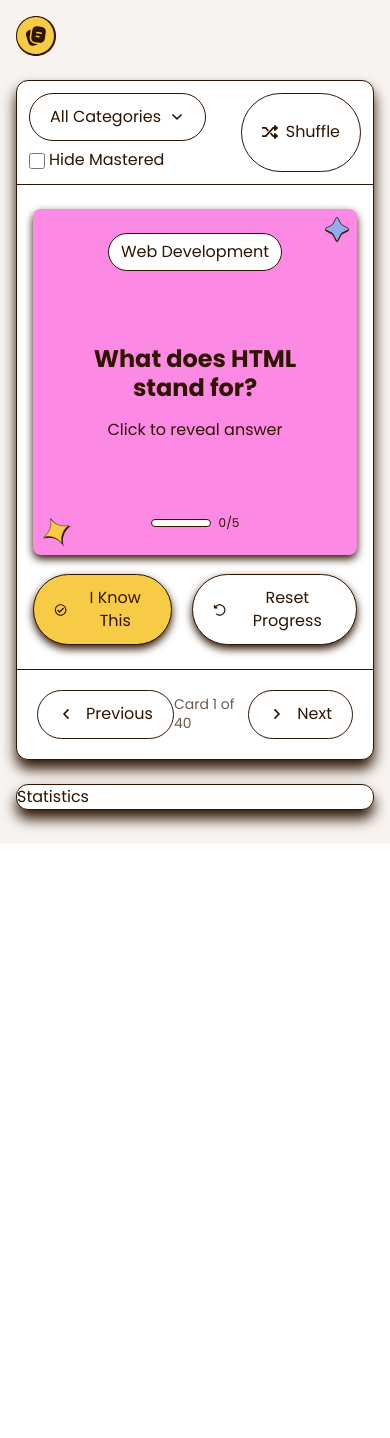
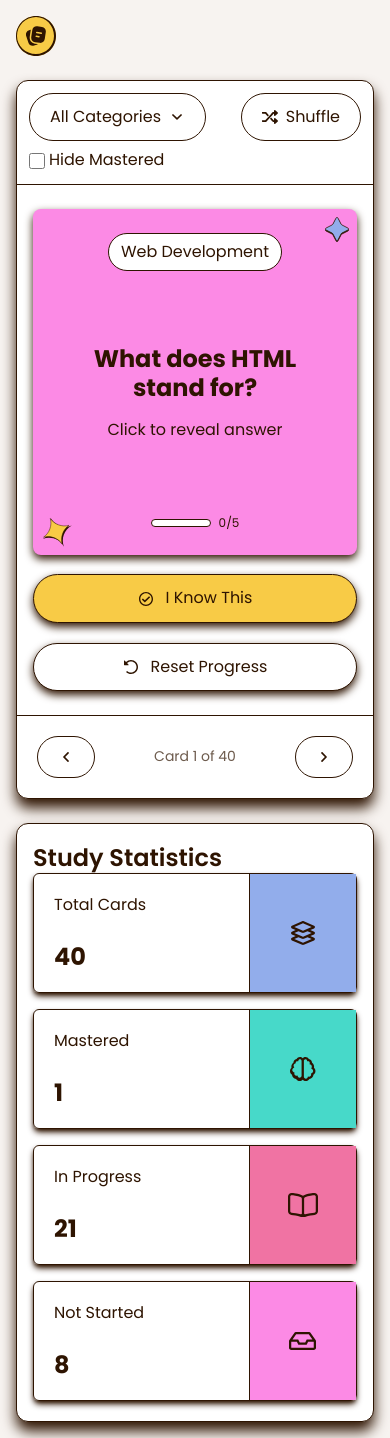
Before and after one commit to konarssuresh/flashcard-client, a React (Vite) app: page /study-mode in a window 390 px wide. Before the commit the page ends 844 px from the top, so only its background shows below. Built offline with nearby package versions, Linux system fonts and the light colour scheme.

Commit message:
statistics section code added

```diff
--- a/src/common-components/popover.jsx
+++ b/src/common-components/popover.jsx
@@ -68,12 +68,12 @@ const Popover = ({
       <AnimatePresence>
         {isOpen && children && (
           <Motion.div
-            whileInView={{ opacity: [0, 1], scale: [0.95, 1] }}
-            transition={{ duration: 0.2 }}
+            whileInView={{ opacity: [0, 1] }}
+            transition={{ duration: 0.6 }}
             onClick={handleClick}
             className={`absolute z-10 ${classes} bg-neutral-0 border border-neutral-900 rounded shadow-lg w-56 `}
           >
-            <div className="px-2 py-1.5">{children}</div>
+            <div className=" py-1.5">{children}</div>
           </Motion.div>
         )}
       </AnimatePresence>
--- a/src/pages/study-mode/main-section/main-section-content.jsx
+++ b/src/pages/study-mode/main-section/main-section-content.jsx
@@ -32,20 +32,20 @@ const MainSectionContent = ({ currentCard }) => {
       <QuestionCard question={card} />
       <div
         className={clsx({
-          "flex flex-row gap-5 justify-center": true,
+          "flex flex-col md:flex-row gap-5 justify-center": true,
         })}
       >
         <Button
           onClick={handleKnowThis}
           variant="primary"
-          className={"flex flex-row gap-3 items-center"}
+          className={"flex flex-row gap-3 items-center justify-center"}
         >
           <IconCheck /> <span>I Know This</span>
         </Button>
         <Button
           onClick={handleResetProgress}
           variant="secondary"
-          className={"flex flex-row gap-3 items-center"}
+          className={"flex flex-row gap-3 items-center justify-center"}
         >
           <IconReset />
           <span>Reset Progress</span>
--- a/src/pages/study-mode/main-section/main-section-footer.jsx
+++ b/src/pages/study-mode/main-section/main-section-footer.jsx
@@ -11,7 +11,7 @@ const MainSectionFooter = ({ onNext, onPrev, label }) => {
         className={"flex flex-row gap-3 items-center drop-shadow-none"}
       >
         <IconChevronLeft />
-        <span>Previous</span>
+        <span className="hidden md:flex">Previous</span>
       </Button>
 
       <p className="text-preset-5 text-neutral-600">{label}</p>
@@ -22,7 +22,7 @@ const MainSectionFooter = ({ onNext, onPrev, label }) => {
         className={"flex flex-row gap-3 items-center drop-shadow-none"}
       >
         <IconChevronRight />
-        <span>Next</span>
+        <span className="hidden md:flex">Next</span>
       </Button>
     </div>
   );
--- a/src/pages/study-mode/main-section/main-section.jsx
+++ b/src/pages/study-mode/main-section/main-section.jsx
@@ -1,48 +1,13 @@
-import { useEffect, useCallback, useMemo, useReducer } from "react";
+import { useEffect, useCallback, useMemo } from "react";
 
 import { useFalshCardStore } from "../../../store/flash-card-store";
 import MainSectionHeader from "./main-section-header";
 import MainSectionContent from "./main-section-content";
 import MainSectionFooter from "./main-section-footer";
 
-const reducer = (state, action) => {
-  switch (action.type) {
-    case "SET_CARDS":
-      return {
-        ...state,
-        cards: action.payload.cards,
-        currentCard: action.payload.cards?.[0] || null,
-      };
-    case "NEXT_CARD": {
-      const currentIndex = state.cards.indexOf(state.currentCard);
-      const nextIndex =
-        currentIndex !== state.cards.length - 1 ? currentIndex + 1 : 0;
-      return {
-        ...state,
-        currentCard: state.cards[nextIndex],
-      };
-    }
-    case "PREV_CARD": {
-      const currentIndex = state.cards.indexOf(state.currentCard);
-      const prevIndex =
-        currentIndex !== 0 ? currentIndex - 1 : state.cards.length - 1;
-      return {
-        ...state,
-        currentCard: state.cards[prevIndex],
-      };
-    }
-    default:
-      return state;
-  }
-};
-
-const MainSection = () => {
+const MainSection = ({ state, dispatch }) => {
   const { flashCards, selectedCategory, hideMastered } = useFalshCardStore();
 
-  const [state, dispatch] = useReducer(reducer, {
-    cards: [],
-    currentCard: null,
-  });
   const { cards, currentCard } = state;
   const setCards = (cards) =>
     dispatch({ type: "SET_CARDS", payload: { cards } });
@@ -66,17 +31,21 @@ const MainSection = () => {
 
   const handleNextCard = useCallback(() => {
     dispatch({ type: "NEXT_CARD" });
-  }, []);
+  }, [dispatch]);
 
   const handlePrevCard = useCallback(() => {
     dispatch({ type: "PREV_CARD" });
-  }, []);
+  }, [dispatch]);
+
+  const handleShuffleCards = useCallback(() => {
+    dispatch({ type: "SHUFFLE_CARDS" });
+  }, [dispatch]);
 
   return (
     <div
       className={`bg-neutral-0 text-neutral-900 flex flex-col w-full lg:w-2/3 border border-neutral-900 rounded-xl drop-shadow-xl drop-shadow-neutral-900`}
     >
-      <MainSectionHeader cards={cards} />
+      <MainSectionHeader cards={cards} onShuffle={handleShuffleCards} />
       <MainSectionContent currentCard={currentCard} />
       <MainSectionFooter
         label={`Card ${cards.indexOf(currentCard) + 1} of ${cards.length}`}
--- a/src/pages/study-mode/statistics/statistics.jsx
+++ b/src/pages/study-mode/statistics/statistics.jsx
@@ -1,7 +1,107 @@
-const Statistics = () => {
+import clsx from "clsx";
+import reduce from "lodash/reduce";
+import { useFalshCardStore } from "../../../store/flash-card-store";
+import IconStatsTotal from "../../../common-components/icons/IconStatsTotal";
+import IconStatsMastered from "../../../common-components/icons/IconStatsMastered";
+import IconStatsInProgress from "../../../common-components/icons/IconStatsInProgress";
+import IconStatsNotStarted from "../../../common-components/icons/IconStatsNotStarted";
+
+const StatisticsCard = ({ title, value, colorClass, icon }) => {
   return (
-    <div className="bg-neutral-0 text-neutral-900 w-full lg:w-1/3 border border-neutral-900 rounded-xl drop-shadow-xl drop-shadow-neutral-900">
-      Statistics
+    <div
+      className={clsx(
+        "w-full h-30 flex flex-row rounded-md border shadow-md shadow-neutral-900 border-neutral-900 text-neutral-900"
+      )}
+    >
+      <div className={clsx("p-5 flex flex-col h-full w-2/3 justify-between")}>
+        <h5 className="text-preset-4">{title}</h5>
+        <h4 className="text-preset-1-mobile md:text-preset-1-tab lg:text-preset-1 font-bold">
+          {value}
+        </h4>
+      </div>
+      <div
+        className={clsx(
+          "w-1/3 border-l border-neutral-900 flex items-center justify-center",
+          colorClass
+        )}
+      >
+        {icon}
+      </div>
+    </div>
+  );
+};
+
+const Statistics = ({ cards }) => {
+  const { flashCards } = useFalshCardStore();
+
+  let displayCards = flashCards.filter((card) => cards?.includes(card.id));
+
+  const totalCards = displayCards.length;
+  const masteredCards = reduce(
+    displayCards,
+    (acc, curr) => (acc + curr.knownCount < 5 ? 0 : 1),
+    0
+  );
+
+  const inProgressCards = reduce(
+    displayCards,
+    (acc, curr) => acc + (curr.knownCount > 0 && curr.knownCount < 5 ? 1 : 0),
+    0
+  );
+
+  const notStartedCards = reduce(
+    displayCards,
+    (acc, curr) => acc + (curr.knownCount === 0 ? 1 : 0),
+    0
+  );
+
+  console.log({ totalCards, masteredCards, inProgressCards, notStartedCards });
+
+  return (
+    <div
+      className={clsx(
+        // general container styles
+        "bg-neutral-0 text-neutral-900 w-full lg:w-1/3 border border-neutral-900 rounded-xl drop-shadow-xl drop-shadow-neutral-900",
+        // spacing
+        "px-4 py-5 md:px-5 md:py-4 lg:py-6 lg:px-6"
+      )}
+    >
+      <h4 className="text-preset-2 font-semibold">Study Statistics</h4>
+      <div
+        className={clsx(
+          //mobile grid styles
+          "grid grid-rows-4 grid-cols-1 gap-4",
+          // tablet grid styles
+          "md:grid md:grid-rows-2 md:grid-cols-2 md:gap-5",
+          // desktop grid styles
+          "lg:grid lg:grid-rows-4 lg:grid-cols-1"
+        )}
+      >
+        <StatisticsCard
+          title="Total Cards"
+          value={totalCards}
+          icon={<IconStatsTotal />}
+          colorClass="bg-blue-400"
+        />
+        <StatisticsCard
+          title="Mastered"
+          value={masteredCards}
+          icon={<IconStatsMastered />}
+          colorClass="bg-teal-400"
+        />
+        <StatisticsCard
+          title="In Progress"
+          value={inProgressCards}
+          icon={<IconStatsInProgress />}
+          colorClass="bg-pink-500"
+        />
+        <StatisticsCard
+          title="Not Started"
+          value={notStartedCards}
+          icon={<IconStatsNotStarted />}
+          colorClass="bg-pink-400"
+        />
+      </div>
     </div>
   );
 };
--- a/src/pages/study-mode/study-mode.jsx
+++ b/src/pages/study-mode/study-mode.jsx
@@ -1,11 +1,58 @@
+import { useReducer } from "react";
+import shuffle from "lodash/shuffle";
 import MainSection from "./main-section/main-section";
 import Statistics from "./statistics/statistics";
 
+const reducer = (state, action) => {
+  switch (action.type) {
+    case "SET_CARDS":
+      return {
+        ...state,
+        cards: action.payload.cards,
+        currentCard: action.payload.cards?.[0] || null,
+      };
+    case "NEXT_CARD": {
+      const currentIndex = state.cards.indexOf(state.currentCard);
+      const nextIndex =
+        currentIndex !== state.cards.length - 1 ? currentIndex + 1 : 0;
+      return {
+        ...state,
+        currentCard: state.cards[nextIndex],
+      };
+    }
+    case "PREV_CARD": {
+      const currentIndex = state.cards.indexOf(state.currentCard);
+      const prevIndex =
+        currentIndex !== 0 ? currentIndex - 1 : state.cards.length - 1;
+      return {
+        ...state,
+        currentCard: state.cards[prevIndex],
+      };
+    }
+
+    case "SHUFFLE_CARDS": {
+      const shuffledCards = shuffle(state.cards);
+      return {
+        ...state,
+        cards: shuffledCards,
+        currentCard: shuffledCards[0] || null,
+      };
+    }
+
+    default:
+      return state;
+  }
+};
+
 const StudyMode = () => {
+  const [state, dispatch] = useReducer(reducer, {
+    cards: [],
+    currentCard: null,
+  });
   return (
     <div className="flex flex-col lg:flex-row gap-6 lg:gap-8">
-      <MainSection />
-      <Statistics />
+      <MainSection state={state} dispatch={dispatch} />
+      <Statistics cards={state?.cards} />
     </div>
   );
 };
--- a/src/store/flash-card-store.js
+++ b/src/store/flash-card-store.js
@@ -26,8 +26,13 @@ export const useFalshCardStore = create((set) => ({
   hideMastered: false,
   setHideMastered: (hide) => set({ hideMastered: hide }),
   selectedCategory: [],
-  setSelectedCategory: (category) =>
+  addCategory: (category) =>
     set((state) => ({
       selectedCategory: category ? [...state.selectedCategory, category] : [],
     })),
+  removeCategory: (category) =>
+    set((state) => ({
+      selectedCategory: state.selectedCategory.filter((c) => c !== category),
+    })),
+  setSelectedCategory: (categories) => set({ selectedCategory: categories }),
 }));
```
Also changed, not shown: src/pages/study-mode/main-section/main-section-header.jsx (+43 -10 lines).
